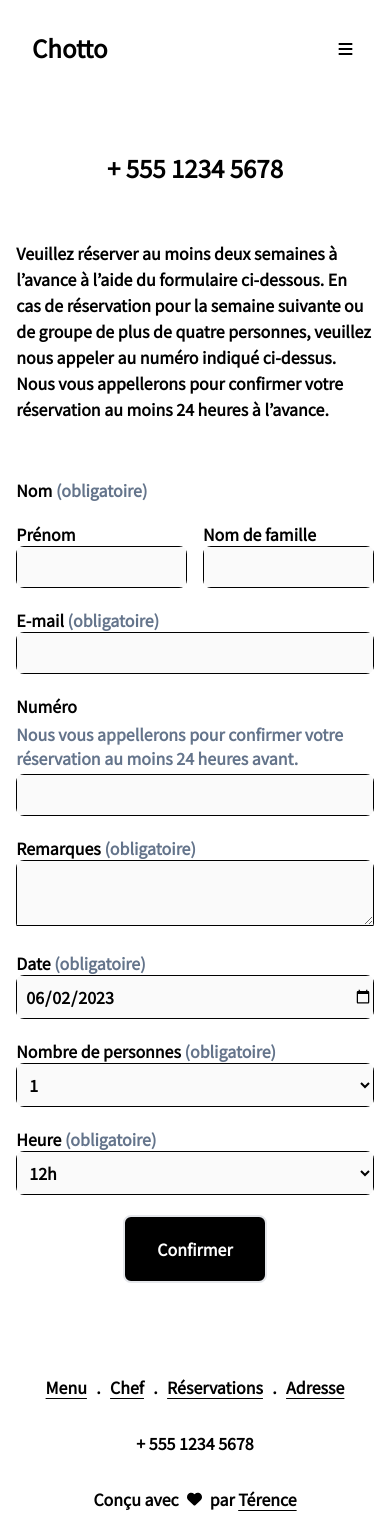
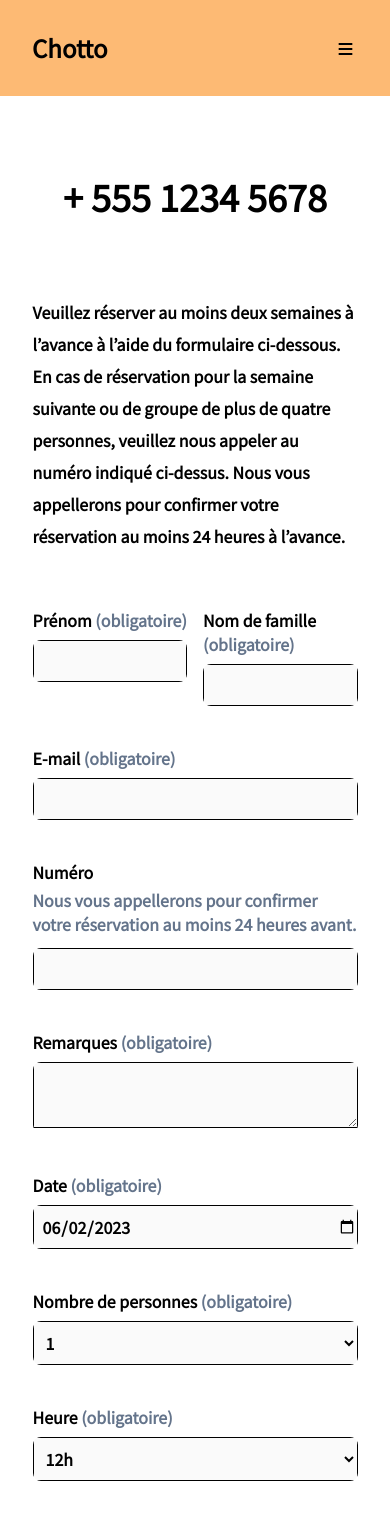
Before and after one commit to te-mbu/chotto, a Next.js app: page /reservations in a window 390 px wide. Shown: the top 1521 px of the page. Built offline with nearby package versions, Linux system fonts and the light colour scheme.

Commit message:
responsive large screen homepage/menu/reservation

```diff
--- a/components/MenuPage.js
+++ b/components/MenuPage.js
@@ -3,35 +3,50 @@ import MenuCard from "./MenuCard";
 function MenuPage() {
   return (
     <div className="my-24 w-11/12 flex flex-col items-center m-auto">
-      <h1 className="text-2xl p-14">Entrées</h1>
-      <div className="w-full flex flex-col gap-4">
-        <MenuCard />
-        <MenuCard />
+      <h1 className="text-2xl mt-28 mb-12">Entrées</h1>
+      <div className="w-full flex flex-col gap-4 md:flex-row md:gap-8 max-w-7xl">
+        <div className="w-full flex flex-col gap-4 md:gap-8 ">
           <MenuCard />
           <MenuCard />
           <MenuCard />
         </div>
-      <h1 className="text-2xl p-14">Ramen</h1>
-      <div className="w-full flex flex-col gap-4">
-        <MenuCard />
-        <MenuCard />
+        <div className="w-full flex flex-col gap-4 md:gap-8">
           <MenuCard />
           <MenuCard />
           <MenuCard />
         </div>
-      <h1 className="text-2xl p-14">+ Suppléments</h1>
-      <div className="w-full flex flex-col gap-4">
+      </div>
+      <h1 className="text-2xl mt-28 mb-12">Ramen</h1>
+      <div className="w-full flex flex-col gap-4 md:flex-row md:gap-8 max-w-7xl">
+        <div className="w-full flex flex-col gap-4 md:gap-8 ">
           <MenuCard />
           <MenuCard />
           <MenuCard />
         </div>
-      <h1 className="text-2xl p-14">Boissons</h1>
-      <div className="w-full flex flex-col gap-4">
+        <div className="w-full flex flex-col gap-4 md:gap-8">
           <MenuCard />
           <MenuCard />
           <MenuCard />
+        </div>
+      </div>
+      <h1 className="text-2xl mt-28 mb-12">+ Suppléments</h1>
+      <div className="w-full flex flex-col gap-4 max-w-4xl lg:flex-row lg:gap-8 lg:max-w-7xl">
         <MenuCard />
         <MenuCard />
+        <MenuCard />
+      </div>
+      <h1 className="text-2xl mt-28 mb-12">Boissons</h1>
+      <div className="w-full flex flex-col gap-4 md:flex-row md:gap-8 max-w-7xl">
+        <div className="w-full flex flex-col gap-4 md:gap-8 ">
+          <MenuCard />
+          <MenuCard />
+          <MenuCard />
+        </div>
+        <div className="w-full flex flex-col gap-4 md:gap-8">
+          <MenuCard />
+          <MenuCard />
+          <MenuCard />
+        </div>
       </div>
     </div>
   );
--- a/components/NavBar.js
+++ b/components/NavBar.js
@@ -9,7 +9,7 @@ function NavBar() {
 
   return (
     <div className="flex flex-col max-w-8xl m-auto z-50">
-      <div className="fixed top-0 left-0 bg-white h-24 w-full flex flex-row justify-between items-center p-8">
+      <div style={{"z-index": "9999"}} className="fixed top-0 left-0 bg-orange-300 h-24 w-full flex flex-row justify-between items-center p-8">
         {/* LEFT - MENU */}
         <div className="hidden md:block md:w-1/3">
           <ul className="md:flex md:flex-row md:gap-3 md:w">
--- a/components/ReservationsPage.js
+++ b/components/ReservationsPage.js
@@ -2,8 +2,8 @@ import React from "react";
 import { useFormik, Field, Form, Formik } from "formik";
 
 function ReservationsPage() {
-    const currentDate = new Date();
-const formattedDate = currentDate.toISOString().split('T')[0];
+  const currentDate = new Date();
+  const formattedDate = currentDate.toISOString().split("T")[0];
   const formik = useFormik({
     initialValues: {
       prenom: "",
@@ -36,9 +36,9 @@ const formattedDate = currentDate.toISOString().split('T')[0];
   });
 
   return (
-    <div className="mt-24 w-11/12 flex flex-col items-center m-auto">
-      <h1 className="text-2xl p-14">+ 555 1234 5678</h1>
-      <p className="leading-relaxed">
+    <div className="mt-24 w-5/6 flex flex-col items-center m-auto md:max-w-3xl">
+      <h1 className="text-4xl my-20 m-auto">+ 555 1234 5678</h1>
+      <p className="leading-loose">
         Veuillez réserver au moins deux semaines à l’avance à l’aide du
         formulaire ci-dessous. En cas de réservation pour la semaine suivante ou
         de groupe de plus de quatre personnes, veuillez nous appeler au numéro
@@ -47,15 +47,12 @@ const formattedDate = currentDate.toISOString().split('T')[0];
       </p>
       <Formik>
         <Form
-          className="flex flex-col items-center gap-5 my-14"
+          className="flex flex-col items-center gap-10 my-14"
           onSubmit={formik.handleSubmit}
         >
-          <h2 className="w-full">
-            Nom <span className="text-slate-500">(obligatoire)</span>
-          </h2>
-          <div className="flex flex-row gap-4">
-            <div id="prenom">
-              <h2>Prénom</h2>
+          <div className="flex flex-row gap-4 w-full">
+            <div id="prenom" className="w-full">
+              <h2 className="mb-2">Prénom <span className="text-slate-500">(obligatoire)</span></h2>
               <div className="w-full rounded-lg overflow-hidden max-w-5xl">
                 <Field
                   id="prenom"
@@ -67,8 +64,8 @@ const formattedDate = currentDate.toISOString().split('T')[0];
                 />
               </div>
             </div>
-            <div id="nomdefamille">
-              <h2>Nom de famille</h2>
+            <div id="nomdefamille" className="w-full">
+              <h2 className="mb-2">Nom de famille <span className="text-slate-500">(obligatoire)</span></h2>
               <div className="w-full rounded-lg overflow-hidden max-w-5xl">
                 <Field
                   id="nomdefamille"
@@ -82,7 +79,7 @@ const formattedDate = currentDate.toISOString().split('T')[0];
             </div>
           </div>
           <div id="email" className="w-full">
-            <h2>
+            <h2 className="mb-2">
               E-mail <span className="text-slate-500">(obligatoire)</span>
             </h2>
             <div className="w-full rounded-lg overflow-hidden max-w-5xl">
@@ -98,7 +95,7 @@ const formattedDate = currentDate.toISOString().split('T')[0];
           </div>
           <div id="numero" className="w-full">
             <h2>Numéro</h2>
-            <p className="text-slate-500 py-1">
+            <p className="text-slate-500 py-1 mb-2">
               Nous vous appellerons pour confirmer votre réservation au moins 24
               heures avant.
             </p>
@@ -114,7 +111,7 @@ const formattedDate = currentDate.toISOString().split('T')[0];
             </div>
           </div>
           <div id="remarques" className="w-full">
-            <h2>
+            <h2 className="mb-2">
               Remarques <span className="text-slate-500">(obligatoire)</span>
             </h2>
             <div className="w-full rounded-lg overflow-hidden max-w-5xl">
@@ -129,7 +126,7 @@ const formattedDate = currentDate.toISOString().split('T')[0];
             </div>
           </div>
           <div id="date" className="w-full">
-            <h2>
+            <h2 className="mb-2">
               Date <span className="text-slate-500">(obligatoire)</span>
             </h2>
             <div className="w-full rounded-lg overflow-hidden max-w-5xl">
@@ -144,8 +141,9 @@ const formattedDate = currentDate.toISOString().split('T')[0];
             </div>
           </div>
           <div id="nbPersonnes" className="w-full">
-            <h2>
-              Nombre de personnes <span className="text-slate-500">(obligatoire)</span>
+            <h2 className="mb-2">
+              Nombre de personnes{" "}
+              <span className="text-slate-500">(obligatoire)</span>
             </h2>
             <div className="w-full rounded-lg overflow-hidden max-w-5xl">
               <Field
@@ -164,7 +162,7 @@ const formattedDate = currentDate.toISOString().split('T')[0];
             </div>
           </div>
           <div id="heure" className="w-full">
-            <h2>
+            <h2 className="mb-2">
               Heure <span className="text-slate-500">(obligatoire)</span>
             </h2>
             <div className="w-full rounded-lg overflow-hidden max-w-5xl">
```
Also changed, not shown: components/Home.js (+12 -9 lines). Lines whose indentation alone changed are shown as unchanged.
